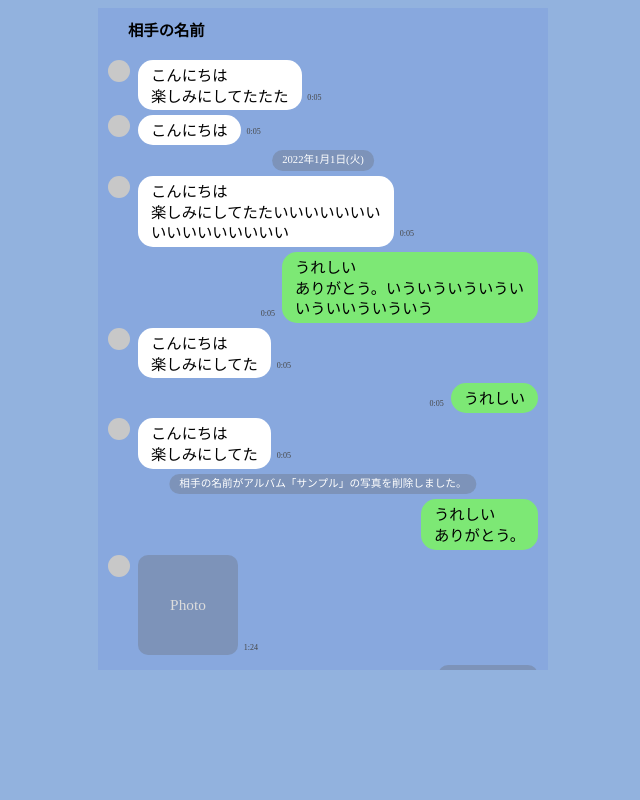
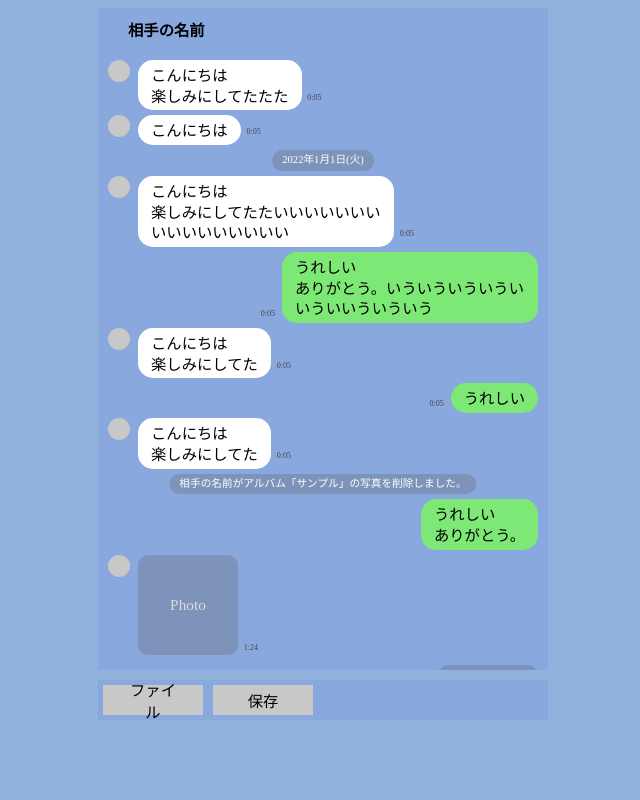
Before and after one commit to kd-kojima/LINE_ChatHistory_Viewer, a plain HTML site: page demo.html in a window 1280 px wide. Shown: the whole page, without its empty margins (317-957 px from the left). Drawn offline with Linux system fonts and the light colour scheme.

Commit message:
add button

```diff
--- a/demo.html
+++ b/demo.html
@@ -99,6 +99,18 @@
 
     </div>
 
+    <div class="container">
+        <div class="wrapper">
+            <div class="button">
+                <div class="button-text">ファイル</div>
+            </div>
+            <div class="button">
+                <div class="button-text">保存</div>
+            </div>
+            <!-- <div class="button"></div> -->
+        </div>
+    </div>
+
 
 </body>
 </html>
```
